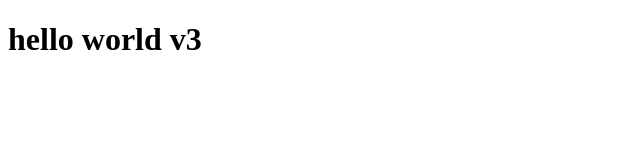
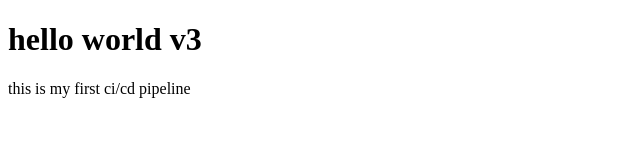
Before and after one commit to sivamani2943/ci-cd-pipeline-s3, a plain HTML site: page index.html in a window 1280 px wide. Shown: the whole page, without its empty margins (0-640 px from the left). Drawn offline with Linux system fonts and the light colour scheme.

Commit message:
latest version

```diff
--- a/index.html
+++ b/index.html
@@ -7,5 +7,6 @@
 </head>
 <body>
     <h1>hello world v3</h1>
+    <p>this is my first ci/cd pipeline </p>
 </body>
 </html>
```
